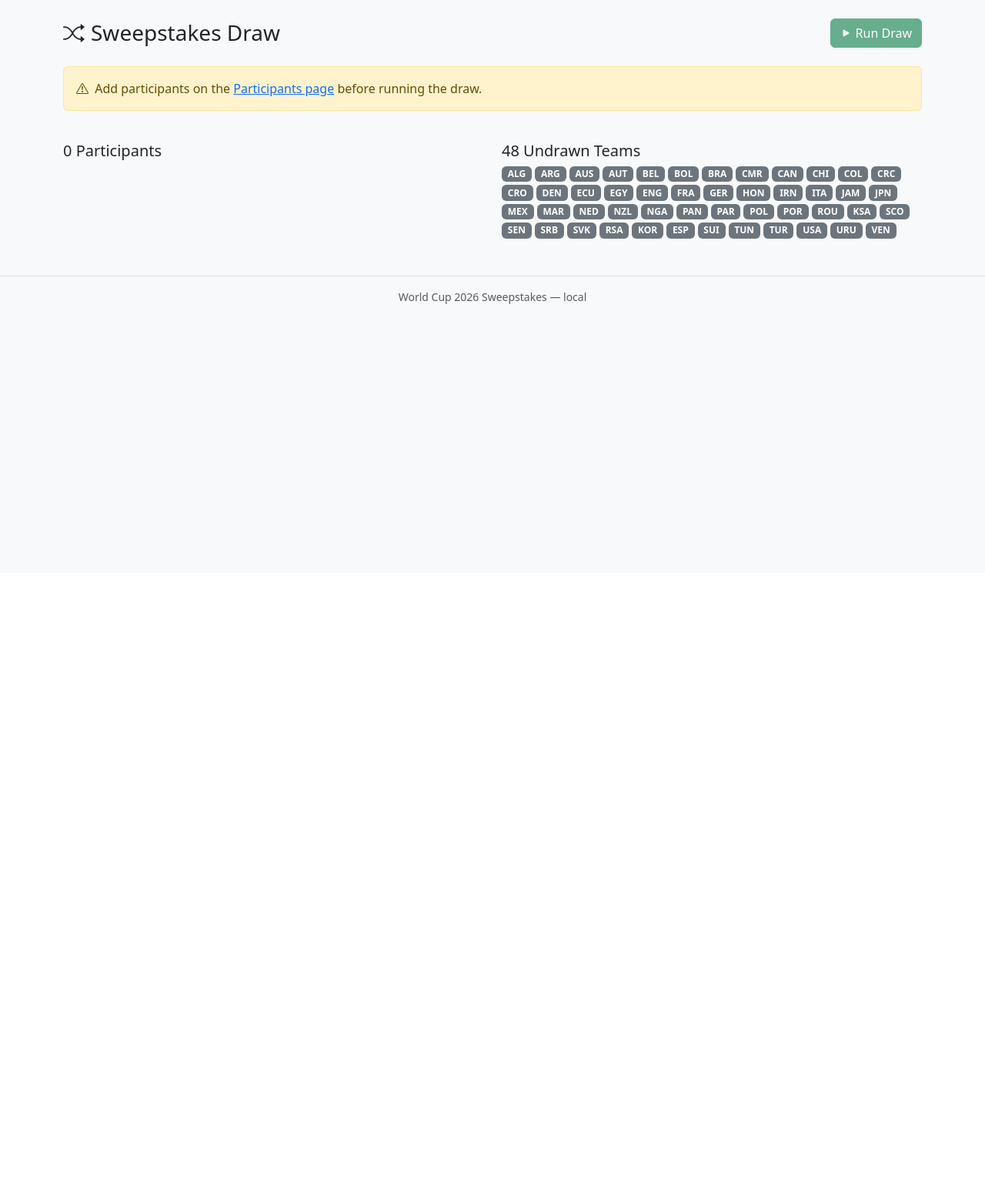
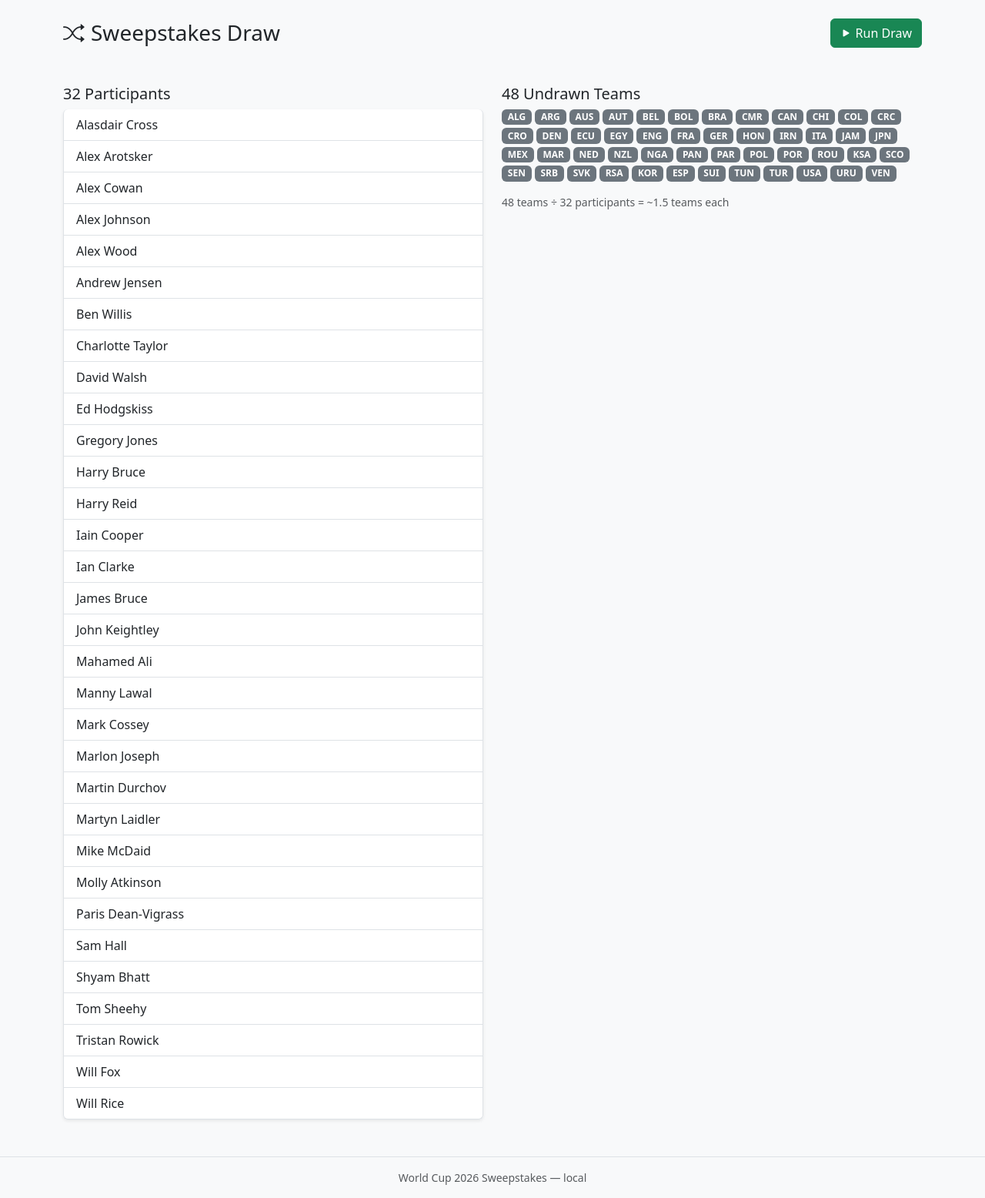
Before and after one commit to BeesBarGirl25/world-cup-sweepstakes, a Flask app: page /draw in a window 1280 px wide. Shown: the part 56-1612 px from the top of the page at 77% size. Before the commit the page ends 451 px from the top, so only its background shows below. Run offline with Flask 3, Linux system fonts and the light colour scheme.

Commit message:
Add 32 participants from CSV; weighted draw with shared teams
- Seed 32 Quantexa participants (£325 pot, 65 entries)
- Martin Durchov £10.39 rounded to £10; Molly Atkinson two payments merged to £20
- Draw weighted by entries (£5 = 1 entry); 65 entries across 48 teams means
  some teams get 2 owners — all entries guaranteed a team
- Group dashboard shows owner first names under each team

Co-Authored-By: Claude Sonnet 4.6 <noreply@anthropic.com>

```diff
--- a/app.py
+++ b/app.py
@@ -2,7 +2,7 @@ import os
 import random
 from flask import Flask, render_template, request, redirect, url_for, flash, jsonify
 from models import db, Team, Participant, Assignment, Match, Prize
-from seed_data import TEAMS
+from seed_data import TEAMS, PARTICIPANTS
 
 app = Flask(__name__)
 app.secret_key = os.environ.get("SECRET_KEY", "dev-secret-change-in-prod")
@@ -130,10 +130,22 @@ def run_draw():
         flash("Add participants before running the draw.", "danger")
         return redirect(url_for("draw"))
 
+    # Build a weighted pool: each participant appears once per £5 entry
+    pool = []
+    for p in participants:
+        entries = max(1, round(p.entry_fee_paid / 5))
+        pool.extend([p] * entries)
+    random.shuffle(pool)
     random.shuffle(teams)
-    for i, team in enumerate(teams):
-        participant = participants[i % len(participants)]
-        db.session.add(Assignment(participant_id=participant.id, team_id=team.id))
+    # Assign every pool slot a team (cycling through teams so all entries get one)
+    # Teams get multiple owners when entries > teams — that's intentional
+    assigned_pairs = set()
+    for i, participant in enumerate(pool):
+        team = teams[i % len(teams)]
+        pair = (participant.id, team.id)
+        if pair not in assigned_pairs:
+            assigned_pairs.add(pair)
+            db.session.add(Assignment(participant_id=participant.id, team_id=team.id))
 
     db.session.commit()
     flash("Draw complete! Teams have been assigned.", "success")
@@ -314,6 +326,11 @@ def init_db():
             db.session.add(Team(**t))
         db.session.commit()
         print(f"Seeded {len(TEAMS)} teams.")
+    if Participant.query.count() == 0:
+        for p in PARTICIPANTS:
+            db.session.add(Participant(**p))
+        db.session.commit()
+        print(f"Seeded {len(PARTICIPANTS)} participants.")
 
 
 with app.app_context():
--- a/seed_data.py
+++ b/seed_data.py
@@ -65,3 +65,40 @@ TEAMS = [
     {"name": "Cameroon", "code": "CMR", "group_name": "L", "confederation": "CAF"},
     {"name": "New Zealand", "code": "NZL", "group_name": "L", "confederation": "OFC"},
 ]
+
+# Quantexa sweepstake participants — processed from contributions CSV
+# entry_fee_paid = rounded total; entries = fee / 5
+PARTICIPANTS = [
+    {"name": "Alex Wood",          "entry_fee_paid": 25.00},  # 5 entries
+    {"name": "Molly Atkinson",     "entry_fee_paid": 20.00},  # 4 entries
+    {"name": "Harry Reid",         "entry_fee_paid": 20.00},  # 4 entries
+    {"name": "Tristan Rowick",     "entry_fee_paid": 20.00},  # 4 entries
+    {"name": "Mahamed Ali",        "entry_fee_paid": 15.00},  # 3 entries
+    {"name": "John Keightley",     "entry_fee_paid": 15.00},  # 3 entries
+    {"name": "Gregory Jones",      "entry_fee_paid": 15.00},  # 3 entries
+    {"name": "Alex Cowan",         "entry_fee_paid": 15.00},  # 3 entries
+    {"name": "Martin Durchov",     "entry_fee_paid": 10.00},  # 2 entries (rounded from £10.39)
+    {"name": "Paris Dean-Vigrass", "entry_fee_paid": 10.00},  # 2 entries
+    {"name": "Shyam Bhatt",        "entry_fee_paid": 10.00},  # 2 entries
+    {"name": "Ed Hodgskiss",       "entry_fee_paid": 10.00},  # 2 entries
+    {"name": "Charlotte Taylor",   "entry_fee_paid": 10.00},  # 2 entries
+    {"name": "Will Fox",           "entry_fee_paid": 10.00},  # 2 entries
+    {"name": "Mike McDaid",        "entry_fee_paid": 10.00},  # 2 entries
+    {"name": "Alex Johnson",       "entry_fee_paid": 10.00},  # 2 entries
+    {"name": "Alex Arotsker",      "entry_fee_paid": 10.00},  # 2 entries
+    {"name": "Martyn Laidler",     "entry_fee_paid": 10.00},  # 2 entries
+    {"name": "Ian Clarke",         "entry_fee_paid": 10.00},  # 2 entries
+    {"name": "Manny Lawal",        "entry_fee_paid": 10.00},  # 2 entries
+    {"name": "Andrew Jensen",      "entry_fee_paid":  5.00},  # 1 entry
+    {"name": "Mark Cossey",        "entry_fee_paid":  5.00},  # 1 entry
+    {"name": "Sam Hall",           "entry_fee_paid":  5.00},  # 1 entry
+    {"name": "Iain Cooper",        "entry_fee_paid":  5.00},  # 1 entry
+    {"name": "Marlon Joseph",      "entry_fee_paid":  5.00},  # 1 entry
+    {"name": "Harry Bruce",        "entry_fee_paid":  5.00},  # 1 entry
+    {"name": "Alasdair Cross",     "entry_fee_paid":  5.00},  # 1 entry
+    {"name": "Will Rice",          "entry_fee_paid":  5.00},  # 1 entry
+    {"name": "David Walsh",        "entry_fee_paid":  5.00},  # 1 entry
+    {"name": "Tom Sheehy",         "entry_fee_paid":  5.00},  # 1 entry
+    {"name": "James Bruce",        "entry_fee_paid":  5.00},  # 1 entry
+    {"name": "Ben Willis",         "entry_fee_paid":  5.00},  # 1 entry
+]
```
Also changed, not shown: templates/index.html (+10 -2 lines).
